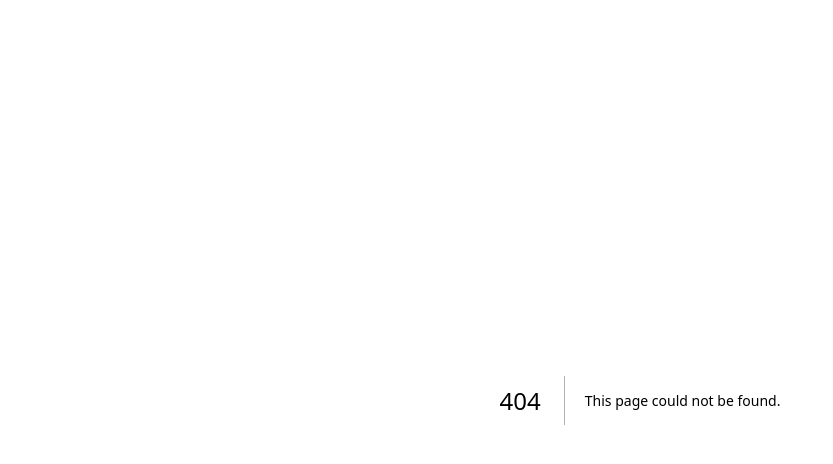
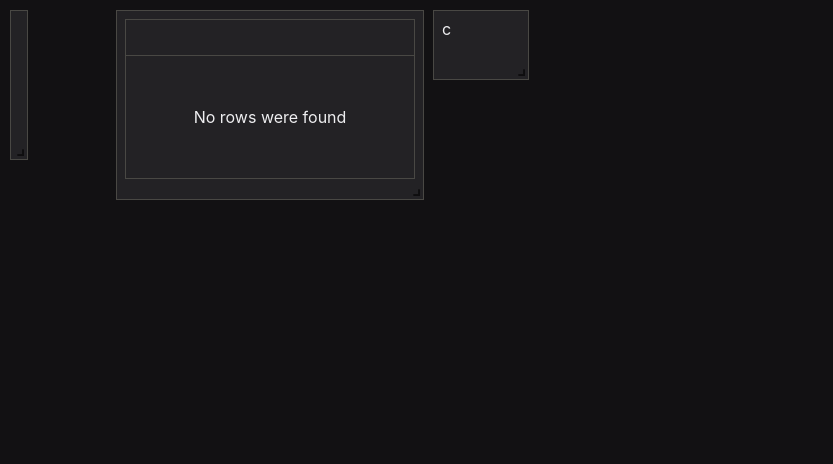
Before and after one commit to VizProg/prog, a Next.js app: page /builder in a window 1280 px wide. Before the commit this address had no page. Shown: the top 464 px of the page, without its empty margins (0-833 px from the left). Built offline with nearby package versions, Linux system fonts and the light colour scheme.

Commit message:
grid lay out workign without compressing

```diff
--- a/components/readTable.tsx
+++ b/components/readTable.tsx
@@ -13,7 +13,7 @@
   textAlign: 'start',
   padding: '$2 $3',
   minWidth: '100px',
-  maxWidth:'400px',
+  maxWidth: '400px',
   overflow: 'auto',
 })
 
@@ -54,24 +54,25 @@
   height: 'calc(100% - 36px)'
 })
 
-export const ReadTable = ({
-  data = [{
-    name: "Alfreds Futterkiste",
-    location: "Germany",
-    header3: ""
-  }, {
-    name: "david kim",
-    location: "korea",
-    header3: ""
-  }],
-  selected = false,
-  onClick }: {
-    data: Row[],
-    onClick: () => void,
-    selected: boolean
-  }) => {
-
-  console.log(data)
+export const ReadTable = React.forwardRef<HTMLDivElement, {
+  data: Row[], selected: boolean, onClick: () => void,
+  key?: string,
+  onMouseDown?: React.MouseEventHandler<HTMLDivElement>,
+  onMouseUp?: React.MouseEventHandler<HTMLDivElement>,
+  onTouchEnd?: React.TouchEventHandler<HTMLDivElement>,
+  className?: string,
+  children?: React.ReactNode
+}>(({
+  data,
+  selected,
+  onClick,
+  key,
+  onMouseDown,
+  onMouseUp,
+  onTouchEnd,
+  className,
+  children
+}, ref) => {
 
   if (data.length < 1 || !data) {
 
@@ -79,13 +80,16 @@
       <DivTable onClick={() => { onClick() }}
         css={{
           border: selected ? "2px solid $orange10" : ""
-        }}>
+        }}
+        key={key}
+        className={className} ref={ref} onMouseDown={onMouseDown} onMouseUp={onMouseUp} onTouchEnd={onTouchEnd}>
         <DivTableHeader>
 
         </DivTableHeader>
         <Box>
           No rows were found
         </Box>
+        {children}
       </DivTable>
 
     )
@@ -103,7 +107,7 @@
   const headerValues = getHeaders(data[0]);
   return (
 
-    <div style={{ position: 'relative' }}>
+    <div style={{ position: 'relative' }} ref={ref}>
       <StyledTable onClick={() => { onClick() }}
         css={{
           border: selected ? "2px solid $orange10" : ""
@@ -121,7 +125,7 @@
                 return <StyledCell key={i}>{JSON.stringify(row[key])}</StyledCell>
               }
               if (typeof row[key] === "boolean") {
-                return <StyledCell key={i}>{row[key]? "true" : false}</StyledCell>
+                return <StyledCell key={i}>{row[key] ? "true" : false}</StyledCell>
               }
               const value = row[key] as string;
               return <StyledCell key={i}>{value}</StyledCell>
@@ -132,8 +136,10 @@
           })}
         </tbody>
       </StyledTable>
+      {children}
+
     </div>
   )
+})
 
-
-}
+ReadTable.displayName = "ReadTable";
--- a/package.json
+++ b/package.json
@@ -24,7 +24,11 @@
         "next-themes": "0.2.0",
         "react": "18.2.0",
         "react-dom": "18.2.0",
+        "react-grid-layout": "^1.3.4",
         "reactflow": "^11.6.1",
         "typescript": "4.9.5"
+    },
+    "devDependencies": {
+        "@types/react-grid-layout": "^1.3.2"
     }
 }
--- a/pages/_app.tsx
+++ b/pages/_app.tsx
@@ -4,7 +4,8 @@
 import { ReactElement, ReactNode, useEffect, useState } from "react";
 import { NextPage } from "next";
 import { Provider} from "jotai";
-
+import "/node_modules/react-grid-layout/css/styles.css";
+import "/node_modules/react-resizable/css/styles.css";
 
 const globalStyles = globalCss({
   html: {
--- /dev/null
+++ b/pages/builder.tsx
@@ -0,0 +1,118 @@
+import { styled } from '@/stitches.config'
+import { useCallback, useEffect, useMemo, useState } from 'react'
+import { ReadTable } from '@/components/readTable'
+import type { Row } from "@/types"
+import { CustomNode } from '@/components/customNode'
+import { CodeNode } from '@/components/CodeNode'
+import { atom, useAtom, useAtomValue } from "jotai";
+import GridLayout from "react-grid-layout";
+import { SidePanel } from '@/components/Sidepanel'
+
+
+
+
+const Main = styled("main", {
+    minHeight: "100vh",
+    minWidth: "100vw",
+    display: 'flex',
+    height: '100%'
+})
+
+const StyledGridLayout = styled(GridLayout, {
+    background: '$mauve5',
+
+})
+
+const GridItem = styled("div", {
+    background: '$mauve3',
+    padding: '$2',
+    border: '1px solid $fgBorder',
+})
+
+
+const CodeBlock = styled("pre", {
+    backgroundColor: '$mauve2',
+    color: '$TextPrimary',
+    padding: '$2',
+    borderRadius: '$2',
+    border: '1px solid $fgBorder',
+    maxHeight: '320px',
+    overflow: 'auto',
+})
+
+
+export const CodeResultAtom = atom<{
+    id: string,
+    result: string
+}[]>([]);
+
+
+export default function Home() {
+
+    const [selected, setSelected] = useState("")
+    const [apiData, setAPIData] = useState<Row[]>([])
+
+    const nodeTypes = useMemo(() => ({ customNode: CustomNode, codeNode: CodeNode }), []);
+    const codeResultAtom = useAtomValue(CodeResultAtom)
+
+    const layout = [
+        { i: "a", x: 0, y: 0, w: 0.01, h: 4 },
+        { i: "b", x: 1, y: 0, w: 3, h: 5 },
+        { i: "c", x: 4, y: 0, w: 1, h: 2 }
+    ];
+
+    return (
+        <Main>
+
+
+            <StyledGridLayout
+                className="layout"
+                layout={layout}
+                cols={12}
+                rowHeight={30}
+                width={1280}
+                verticalCompact={false}
+
+            >
+                <GridItem key="a">
+
+                </GridItem>
+                <GridItem key="b">
+                    <ReadTable data={apiData} selected={false} onClick={() => { setSelected("read_table") }} />
+                </GridItem>
+
+                <GridItem key="c">c</GridItem>
+            </StyledGridLayout>
+
+            {selected &&
+                <SidePanel>
+                    <h2>{selected} </h2>
+
+                    <div>
+                        <label htmlFor={"data"}>Data</label>
+                        <CodeBlock id={"data"} draggable={true} onDrag={(e) => {
+                            console.log(e)
+                            console.log("here")
+                        }}>
+                            {JSON.stringify(apiData, null, 2)}
+                        </CodeBlock>
+                    </div>
+                    <form onSubmit={(e) => {
+                        e.preventDefault();
+                        fetch((apiUrl)).then(async (response) => {
+                            const json = await response.json();
+                            setAPIData(json)
+                        })
+                    }}>
+                        <input type="text" placeholder='https://api.github.com/users/${githubUser}/events' value={apiUrl} onChange={(event) => {
+                            setUrl(event.currentTarget.value)
+                        }} />
+                        <Button type={"submit"}> Run </Button>
+                    </form>
+
+
+                </SidePanel>
+            }
+        </Main >
+    )
+}
--- a/pages/index.tsx
+++ b/pages/index.tsx
@@ -61,7 +61,7 @@
   console.log(codeResultAtom)
   const initialNodes: Node[] = useMemo(() => {
     return [
-      { id: '1', data: { code: `return fetch("https://api.github.com/users/daviddkkim/events")`, id: '1' }, position: { x: 0, y: 0 }, type: 'codeNode' },
+      { id: '1', data: { code: `return fetch("https://api.github.com/users/daviddkkim/events").then((res)=>res.json())`, id: '1' }, position: { x: 0, y: 0 }, type: 'codeNode' },
 
       { id: '2', data: <ReadTable data={codeResultAtom[0] ? JSON.parse(codeResultAtom[0].result).slice(0, 5) as Row[] : []} selected={selected === "read_table" ? true : false} onClick={() => { setSelected("read_table") }} />, position: { x: 500, y: 0 }, type: 'customNode' },
 
```
Also changed, not shown: 1 other file (tests, documents, lock files or other folders).
